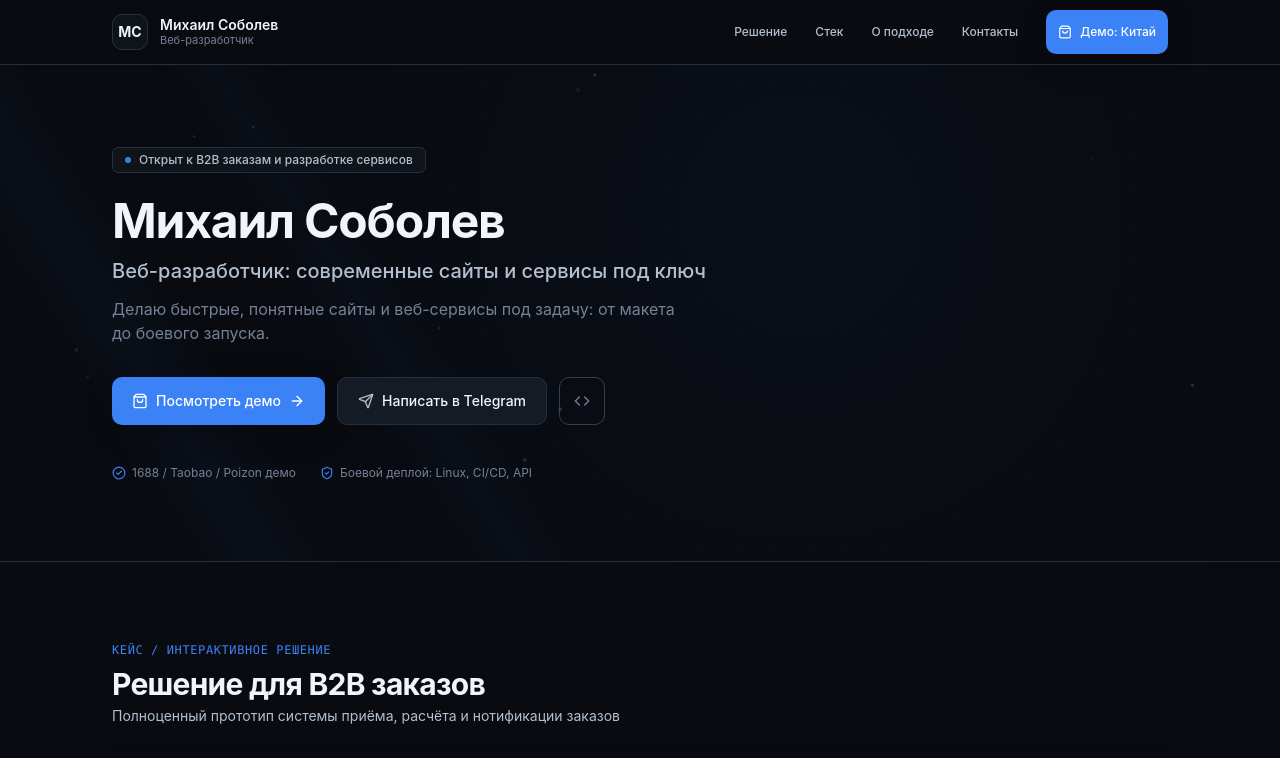
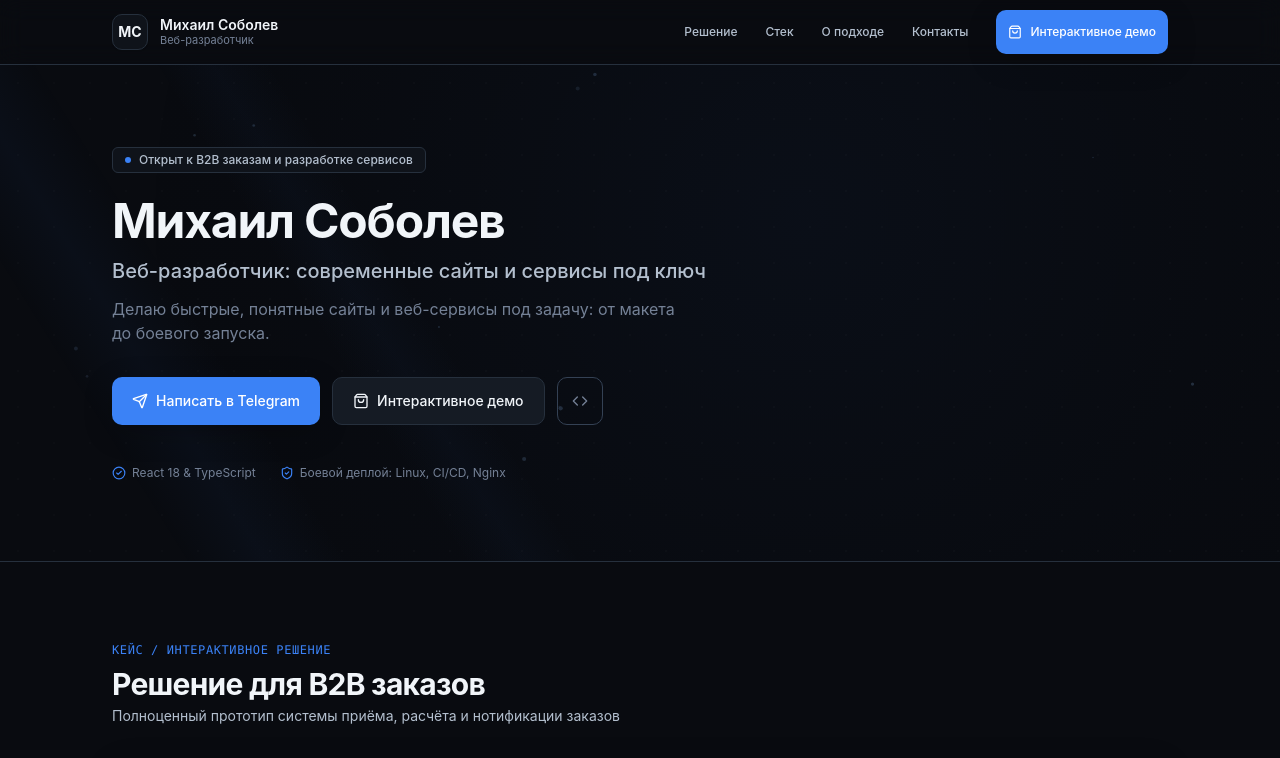
Before and after one commit to torch817/dev-portfolio-china, a React (Vite) app: page / in a window 1280 px wide. Shown: the top 758 px of the page. Built offline with nearby package versions, Linux system fonts and the light colour scheme.

Commit message:
feat(landing): generalize AboutSection copy and decouple Hero from single demo (T29)

```diff
--- a/src/components/landing/AboutSection.tsx
+++ b/src/components/landing/AboutSection.tsx
@@ -17,7 +17,7 @@ export const AboutSection: React.FC<AboutSectionProps> = ({ className = '' }) =>
     {
       num: '02',
       title: 'Интеграции и автоматизация',
-      desc: 'Встраиваю валидацию ссылок (1688, Taobao, Poizon), пересчёт валют по актуальному курсу и моментальную нотификацию менеджеров через Telegram Bot.',
+      desc: 'Связываю интерфейсы с серверными API, Telegram-ботами, платёжными шлюзами и CRM. Данные валидируются на сервере, а бизнес-логика работает надёжно и предсказуемо.',
       icon: Cpu,
     },
     {
--- a/src/components/landing/Header.tsx
+++ b/src/components/landing/Header.tsx
@@ -93,7 +93,7 @@ export const Header: React.FC<HeaderProps> = ({ currentView, setCurrentView, onN
                 className="gap-2 shrink-0"
               >
                 <ShoppingBag className="w-3.5 h-3.5" />
-                <span>Демо: Китай</span>
+                <span>Интерактивное демо</span>
               </Button>
             </>
           ) : (
--- a/src/components/landing/HeroSection.tsx
+++ b/src/components/landing/HeroSection.tsx
@@ -1,5 +1,5 @@
 import React from 'react';
-import { ArrowRight, ShoppingBag, Send, Code, ShieldCheck, CheckCircle2 } from 'lucide-react';
+import { ShoppingBag, Send, Code, ShieldCheck, CheckCircle2 } from 'lucide-react';
 import { Button } from '../ui/Button';
 import { BackgroundBeams } from '../ui/BackgroundBeams';
 
@@ -43,28 +43,27 @@ export const HeroSection: React.FC<HeroSectionProps> = ({ onOpenDemo, onNavigate
 
           {/* CTAs */}
           <div className="flex flex-wrap items-center gap-3 pt-2">
-            <Button
-              variant="primary"
-              size="lg"
-              onClick={handleOpenDemo}
-              className="gap-2 group"
-            >
-              <ShoppingBag className="w-4 h-4" />
-              <span>Посмотреть демо</span>
-              <ArrowRight className="w-4 h-4 group-hover:translate-x-1 transition-transform" />
-            </Button>
-
             <a
               href="https://t.me/whhwheqkkwk"
               target="_blank"
               rel="noreferrer"
               className="inline-flex"
             >
-              <Button variant="secondary" size="lg" className="gap-2">
-                <Send className="w-4 h-4 text-content-secondary" />
+              <Button variant="primary" size="lg" className="gap-2">
+                <Send className="w-4 h-4" />
                 <span>Написать в Telegram</span>
               </Button>
             </a>
+
+            <Button
+              variant="secondary"
+              size="lg"
+              onClick={handleOpenDemo}
+              className="gap-2"
+            >
+              <ShoppingBag className="w-4 h-4" />
+              <span>Интерактивное демо</span>
+            </Button>
 
             <a
               href="https://github.com/torch817"
@@ -83,11 +82,11 @@ export const HeroSection: React.FC<HeroSectionProps> = ({ onOpenDemo, onNavigate
           <div className="pt-4 flex items-center gap-6 text-xs text-content-muted">
             <div className="flex items-center gap-1.5">
               <CheckCircle2 className="w-3.5 h-3.5 text-accent" />
-              <span>1688 / Taobao / Poizon демо</span>
+              <span>React 18 & TypeScript</span>
             </div>
             <div className="flex items-center gap-1.5">
               <ShieldCheck className="w-3.5 h-3.5 text-accent" />
-              <span>Боевой деплой: Linux, CI/CD, API</span>
+              <span>Боевой деплой: Linux, CI/CD, Nginx</span>
             </div>
           </div>
         </div>
```
Also changed, not shown: 1 other file (tests, documents, lock files or other folders).
